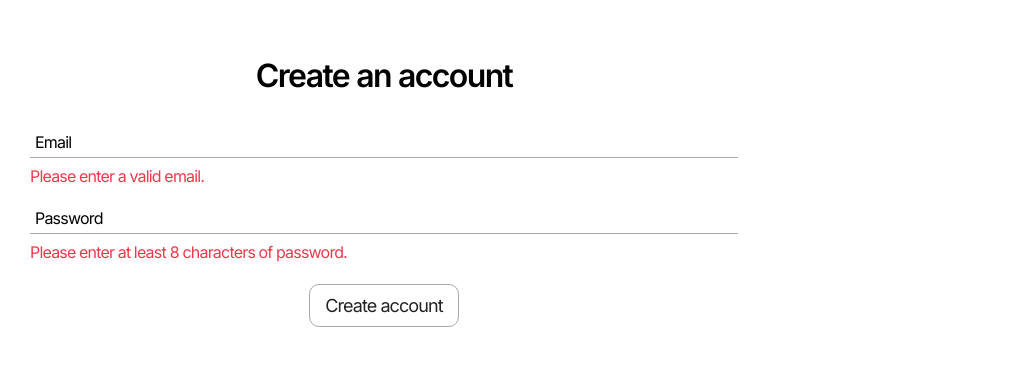
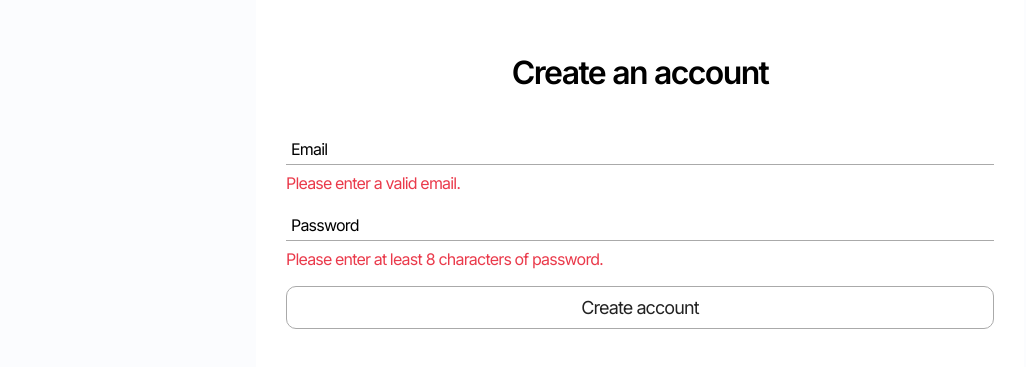
Before and after one commit to Seohyun-Roh/wanted-pre-onboarding-challenge-fe-1, a React (Create React App) app in the folder client/: page /sign-up in a window 1280 px wide. Shown: the part 207-574 px from the top of the page, without its empty margins (0-1026 px from the left). Built offline with nearby package versions, Linux system fonts and the light colour scheme; a web font is replaced by a local one.

Commit message:
change css

```diff
--- a/client/src/routes/SignUp/index.tsx
+++ b/client/src/routes/SignUp/index.tsx
@@ -46,9 +46,9 @@ const SignUp = () => {
   }
 
   return (
-    <form onSubmit={handleSubmit} className={styles.formContainer}>
+    <main className={styles.pageContainer}>
       <h1>Create an account</h1>
-      <div style={{ width: '100%' }}>
+      <form onSubmit={handleSubmit}>
         <div className={styles.inputBox}>
           <label htmlFor='email-input'>Email</label>
           <input type='email' name='email-input' value={email} onChange={(e) => setEmail(e.currentTarget.value)} />
@@ -66,11 +66,11 @@ const SignUp = () => {
         <p className={styles.inputMessage}>
           {password.length < 8 && 'Please enter at least 8 characters of password.'}
         </p>
-      </div>
-      <button type='submit' disabled={isDisabled} className={styles.submitButton}>
-        Create account
-      </button>
-    </form>
+        <button type='submit' disabled={isDisabled} className={styles.submitButton}>
+          Create account
+        </button>
+      </form>
+    </main>
   )
 }
 
--- a/client/src/routes/SignUp/signUp.module.scss
+++ b/client/src/routes/SignUp/signUp.module.scss
@@ -1,12 +1,10 @@
 @use '/src/styles/constants/colors';
 @use '/src/styles/mixins/flexbox';
 
-.formContainer {
-  display: flex;
+.pageContainer {
+  @include flexbox.flexbox(center, center);
   flex-direction: column;
   gap: 5px;
-  align-items: center;
-  justify-content: center;
   width: 100%;
   max-width: 768px;
   height: 100vh;
@@ -14,10 +12,15 @@
   background-color: colors.$WHITE;
 
   h1 {
-    margin-bottom: 30px;
+    margin-bottom: 40px;
     font-size: 32px;
     font-weight: 600;
   }
+
+  form {
+    display: flex;
+    flex-direction: column;
+    width: 100%;
 
     .inputBox {
       @include flexbox.flexbox(start, center);
@@ -41,7 +44,7 @@
     }
 
     .submitButton {
-    padding: 10px 15px;
+      padding: 10px;
       font-size: 18px;
       color: colors.$WHITE;
       background-color: colors.$BLUE;
@@ -56,3 +59,4 @@
       }
     }
   }
+}
--- a/client/src/routes/index.tsx
+++ b/client/src/routes/index.tsx
@@ -3,10 +3,11 @@ import { Routes, Route } from 'react-router-dom'
 import Todo from './Todo'
 import SignIn from './SignIn'
 import SignUp from './SignUp'
+import styles from './routes.module.scss'
 
 const App = () => {
   return (
-    <main>
+    <main className={styles.container}>
       <Routes>
         <Route path='/' element={<Todo />} />
         <Route path='/sign-in' element={<SignIn />} />
--- a/client/src/routes/routes.module.scss
+++ b/client/src/routes/routes.module.scss
@@ -0,0 +1,8 @@
+@use '/src/styles/constants/colors';
+@use '/src/styles/mixins/flexbox';
+
+.container {
+  @include flexbox.flexbox(center, start);
+  min-height: 100vh;
+  background-color: colors.$BG_COLOR;
+}
```
Lines whose indentation alone changed are shown as unchanged.
